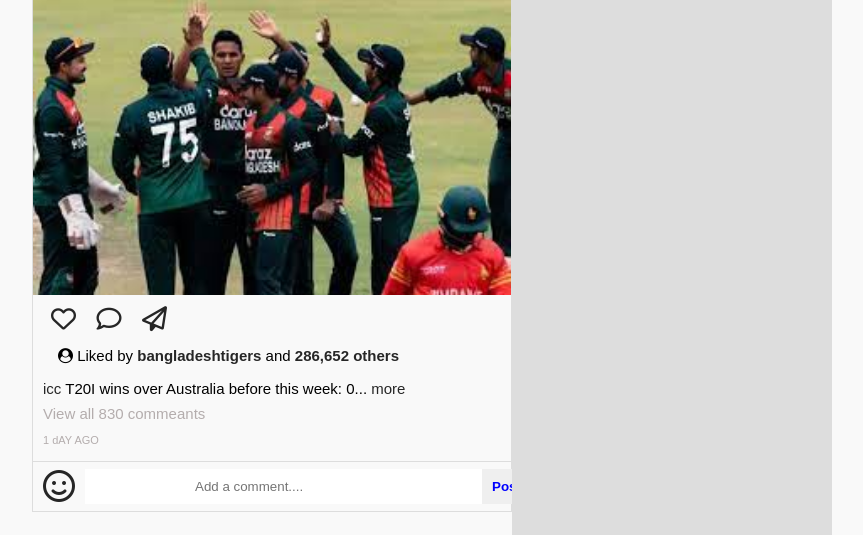
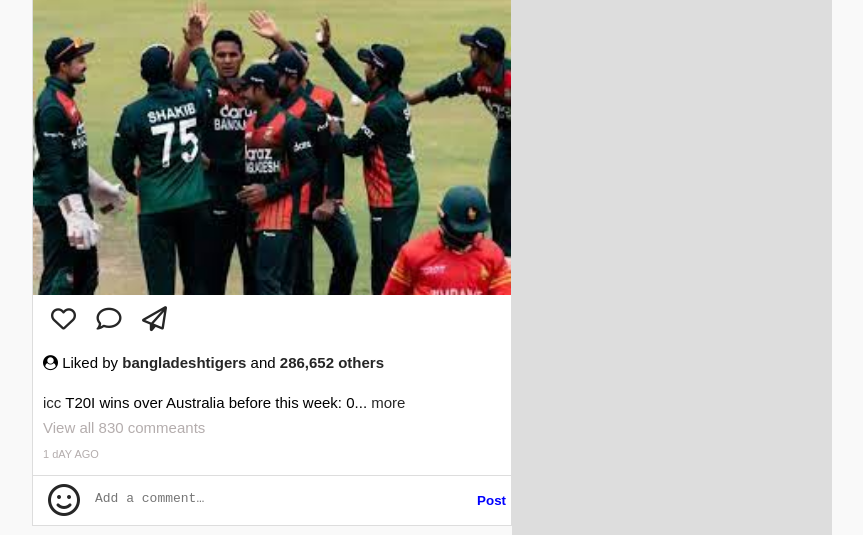
Before and after one commit to th-shimul/instagram-clone, a plain HTML site: page index.html in a window 1280 px wide. Shown: the part 149-684 px from the top of the page, without its empty margins (208-1071 px from the left). Drawn offline with Linux system fonts and the light colour scheme.

Commit message:
some change

```diff
--- a/assets/css/style.css
+++ b/assets/css/style.css
@@ -73,6 +73,7 @@ body{
 .post-section-posts{
     border: 1px solid #ddd;
     margin-top: 25px;
+    background: #fff;
 }
 .post-section-posts-header{
     display: flex;
@@ -103,7 +104,7 @@ body{
     padding: 0 8px;
 }
 .post-section-posts-profil{
-    padding: 8px 15px;
+    padding: 15px 0px;
     font-size: 15px;
     font-weight: 300;
 }
@@ -136,18 +137,41 @@ body{
     height: 50px;
 }
 .post-section-post-wright-comment .fa{
-    margin: 0 10px;
+    margin: 0 15px;
     color: #262626;
 }
-.post-section-post-wright-comment input{
+/* .post-section-post-wright-comment input{
     border: none;
     padding: 10px 110px;
    ;
-}
+ } */
+
 .post-section-post-wright-comment button{
     border: none;
-    padding: 10px;
+    padding: 10px 5px;
     color: blue;
     font-weight: bold;
     cursor: pointer;
+    background-color: #Fff;
 }
+.commeant-ber{
+    background: 0 0;
+    border: 0;
+    color: #262626;
+    color: rgba(var(--i1d,38,38,38),1);
+    display: -webkit-box;
+    display: -webkit-flex;
+    display: -ms-flexbox;
+    display: flex;
+    -webkit-box-flex: 1;
+    -webkit-flex-grow: 1;
+    -ms-flex-positive: 1;
+    flex-grow: 1;
+    font-size: inherit;
+    height: 18px;
+    max-height: 80px;
+    outline: 0;
+    padding: 0;
+    resize: none;
+    width: 0;
+}
--- a/index.html
+++ b/index.html
@@ -66,8 +66,9 @@
                         </div>
                         <div class="post-section-post-wright-comment">
                             <i class="fa fa-smile-o fa-2x" aria-hidden="true"></i>
-                            <input type="massage" placeholder="Add a comment....">
-                            <button>Post</button>
+                            <textarea aria-label="Add a comment…" placeholder="Add a comment…" class="commeant-ber" autocomplete="off" autocorrect="off" style="height: 18px !important;"></textarea>
+                            <!-- <input type="massage" placeholder="Add a comment...."> -->
+                            <button type="submit">Post</button>
                         </div>
                 </div>
                 <div class="post-section-posts">
@@ -100,8 +101,9 @@
                         </div>
                         <div class="post-section-post-wright-comment">
                             <i class="fa fa-smile-o fa-2x" aria-hidden="true"></i>
-                            <input type="massage" placeholder="Add a comment....">
-                            <button>Post</button>
+                            <textarea aria-label="Add a comment…" placeholder="Add a comment…" class="commeant-ber" autocomplete="off" autocorrect="off" style="height: 18px !important;"></textarea>
+                            <!-- <input type="massage" placeholder="Add a comment...."> -->
+                            <button type="submit">Post</button>
                         </div>
                 </div>
                 <div class="post-section-posts">
@@ -134,8 +136,9 @@
                         </div>
                         <div class="post-section-post-wright-comment">
                             <i class="fa fa-smile-o fa-2x" aria-hidden="true"></i>
-                            <input type="massage" placeholder="Add a comment....">
-                            <button>Post</button>
+                            <textarea aria-label="Add a comment…" placeholder="Add a comment…" class="commeant-ber" autocomplete="off" autocorrect="off" style="height: 18px !important;"></textarea>
+                            <!-- <input type="massage" placeholder="Add a comment...."> -->
+                            <button type="submit">Post</button>
                         </div>
                 </div>
             </div>
```
